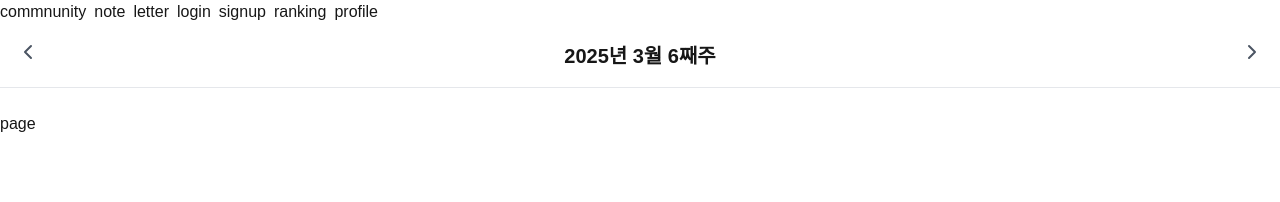
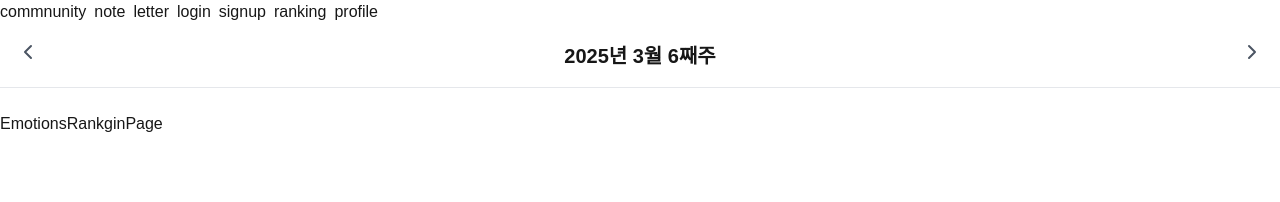
Before and after one commit to PomegranateBlue/dont_worry, a Next.js app: page /ranking/emotions-rank in a window 1280 px wide. Shown: the top 202 px of the page. Built offline with nearby package versions, Linux system fonts and the light colour scheme.

Commit message:
✨ feat/ 감정별 페이지(작업 진행 중)

```diff
--- a/src/app/ranking/emotions-rank/page.tsx
+++ b/src/app/ranking/emotions-rank/page.tsx
@@ -1,7 +1,7 @@
 import React from 'react';
 
-const page = () => {
-  return <div>page</div>;
+const EmotionsRankginPage = () => {
+  return <div>EmotionsRankginPage</div>;
 };
 
-export default page;
+export default EmotionsRankginPage;
```
